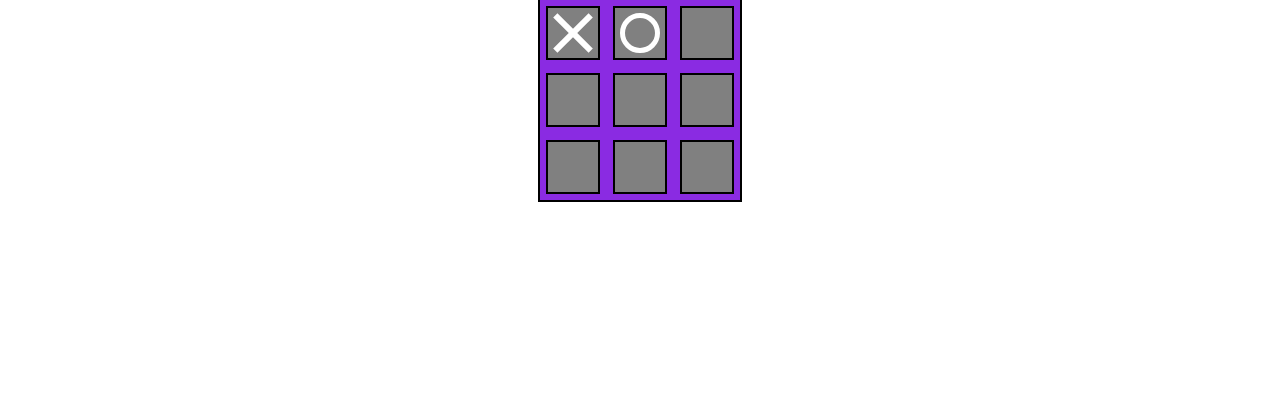
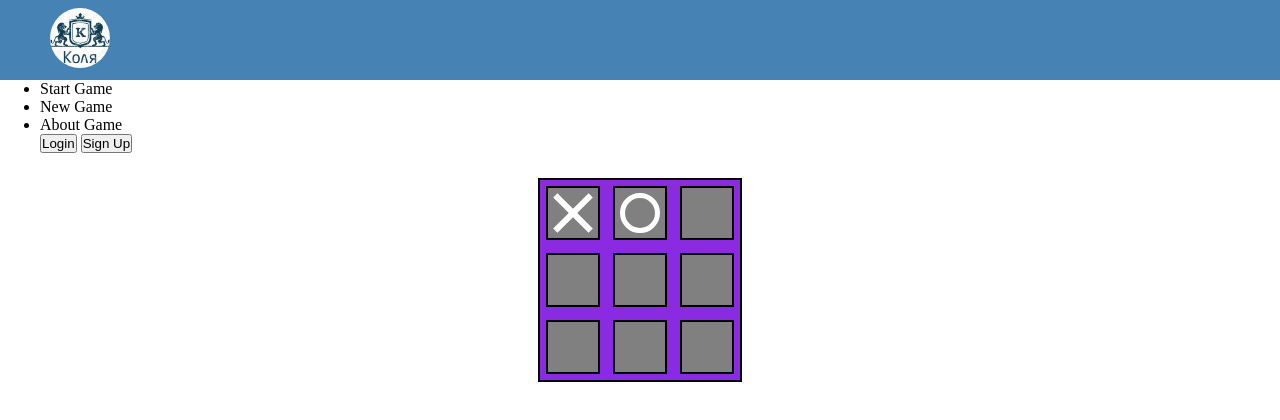
Before and after one commit to olia123456/tic-tac-toe, a plain HTML site: page client/src/index.html in a window 1280 px wide. Drawn offline with Linux system fonts and the light colour scheme.

Commit message:
feat: upddate

```diff
--- a/client/src/index.html
+++ b/client/src/index.html
@@ -1,13 +1,33 @@
 <!DOCTYPE html>
 <html lang="en">
   <head>
-    <meta charset="UTF-8">
-    <meta http-equiv="X-UA-Compatible" content="IE=edge">
-    <meta name="viewport" content="width=device-width, initial-scale=1.0">
+    <meta charset="UTF-8" />
+    <meta http-equiv="X-UA-Compatible" content="IE=edge" />
+    <meta name="viewport" content="width=device-width, initial-scale=1.0" />
     <title>tic-tac-toe</title>
-<link rel="stylesheet" href="./style.css">
+    <link rel="stylesheet" href="./style.css" />
+    <script src="./index.js" defer></script>
   </head>
   <body>
+    <header>
+      <div class="logo-contaner">
+        <a href="" class="logo_link">
+          <img src="./assets/img/canvasImage.png" alt="logo" />
+        </a>
+      </div>
+      <nav>
+        <ul>
+          <li id="start">Start Game</li>
+          <li id="new">New Game</li>
+          <li id="about">About Game</li>
+        </ul>
+      </nav>
+      <div class="login-contaner">
+        <button class="login_button" id="login">Login</button>
+        <button class="sign-up_button" id="sign">Sign Up</button>
+      </div>
+    </header>
+
     <div class="contaner">
       <div class="cell cross"></div>
       <div class="cell zero"></div>
@@ -19,6 +39,5 @@
       <div class="cell"></div>
       <div class="cell"></div>
     </div>
-
   </body>
 </html>
--- /dev/null
+++ b/client/src/index.js
@@ -0,0 +1,7 @@
+const cells = document.querySelectorAll(".cell")
+
+cells.forEach((cell)=>{
+cell.addEventListener("click",(e)=>{
+    e.target.classList.add("cross")
+})
+})
--- a/client/src/style.css
+++ b/client/src/style.css
@@ -2,6 +2,28 @@
   box-sizing: border-box;
   margin: 0;
   padding: 0;
+}
+
+header {
+  height: 80px;
+  max-width: 1600px;
+  margin: 0 auto 100px auto;
+  padding: 0 40px ;
+  background: rgba(70, 130, 180, 1);
+}
+
+.logo-contaner{
+  width: 80px;
+  height: 80px;
+  display: flex;
+  justify-content: center;
+  align-items: center;
+}
+
+.logo-contaner img{
+  width: 60px;
+  height: 60px;
+  border-radius: 50%;
 }
 
 .contaner {
@@ -16,6 +38,7 @@
   justify-items: center;
   align-items: center;
 }
+
 .cell {
   width: 50px;
   height: 50px;
```
Also changed, not shown: client/src/assets/img/canvasImage.png (added), 4 other files. Lines whose indentation alone changed are shown as unchanged.
